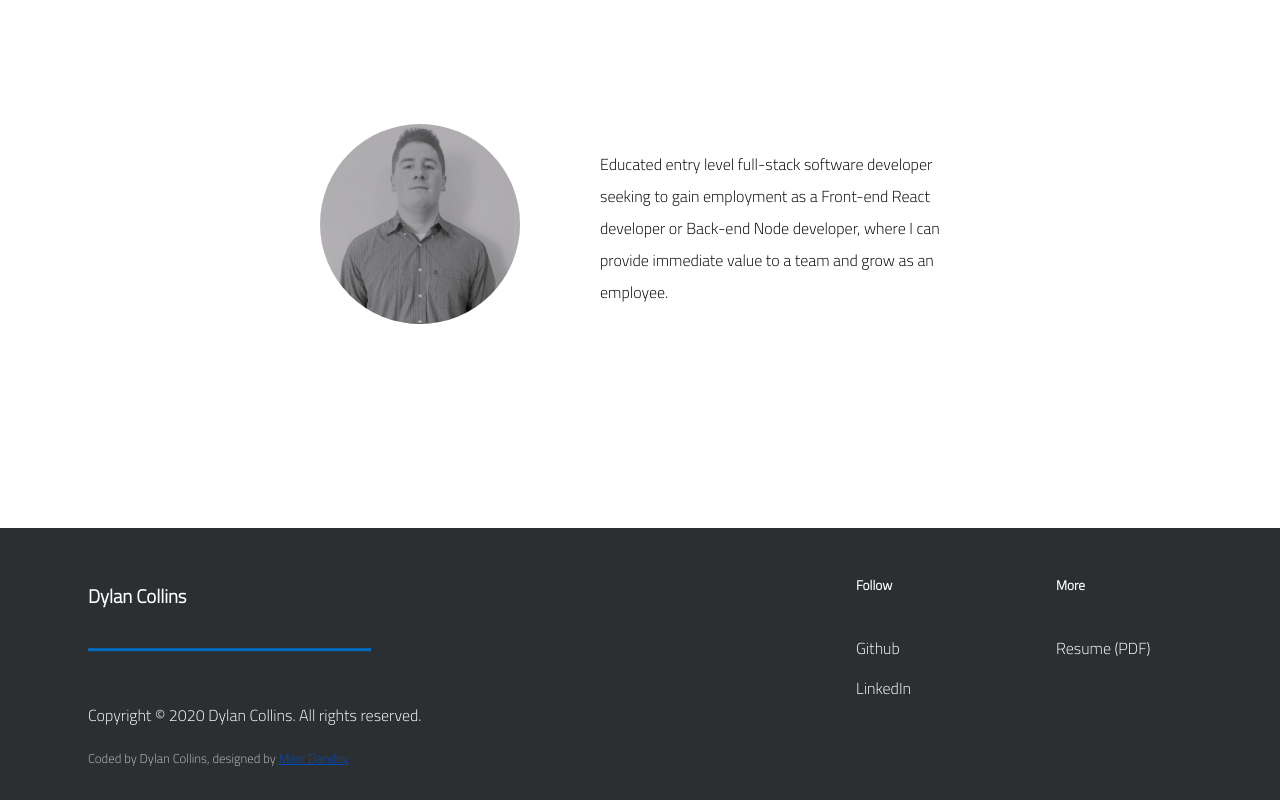
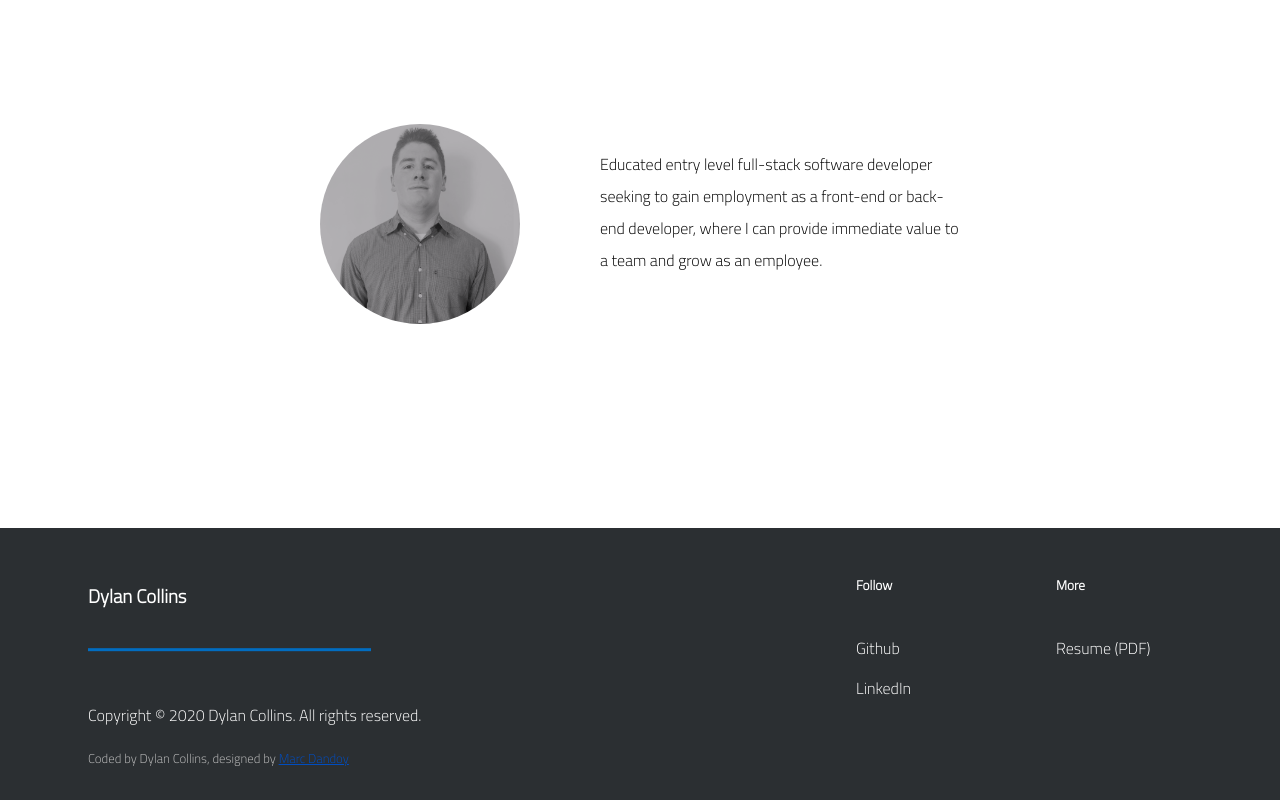
Before and after one commit to dylan17th/dylans-portfolio, a React (Create React App) app in the folder dylan_collins_portfolio/: page / in a window 1280 px wide. Shown: the part 2968-3768 px from the top of the page. Built offline with nearby package versions, Linux system fonts and the light colour scheme.

Commit message:
changed intro

```diff
--- a/dylan_collins_portfolio/src/Components/MainPage/Intro.js
+++ b/dylan_collins_portfolio/src/Components/MainPage/Intro.js
@@ -8,7 +8,7 @@ const Intro = () => {
                 <img className='photo' src={dylan} />
             </div>
             <section className='intro-para'style={{ width: '75vw', textAlign: 'left', height: '20vh', padding: '0rem, 20rem', lineHeight: '2rem'}}>
-                <div>Educated entry level full-stack software developer seeking to gain employment as a Front-end React developer or Back-end Node developer, where I can provide immediate value to a team and grow as an employee.</div>
+                <div>Educated entry level full-stack software developer seeking to gain employment as a front-end or back-end developer, where I can provide immediate value to a team and grow as an employee.</div>
             </section>
         </div>
     )
```
